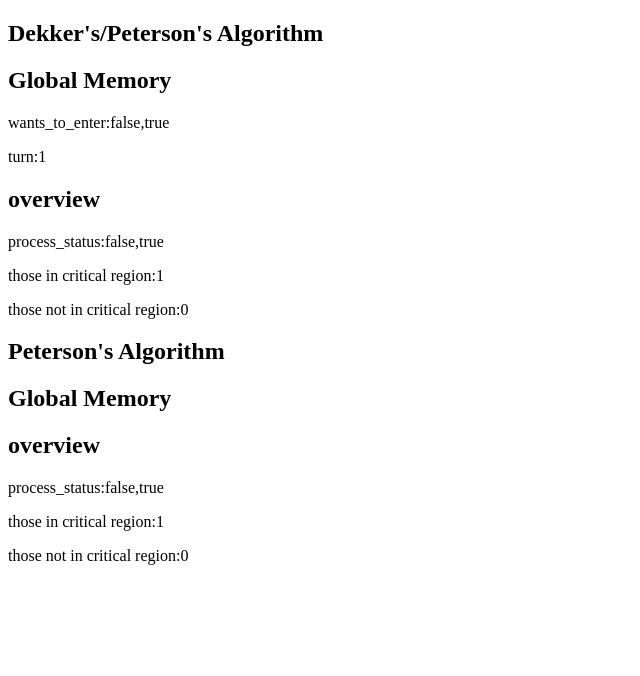
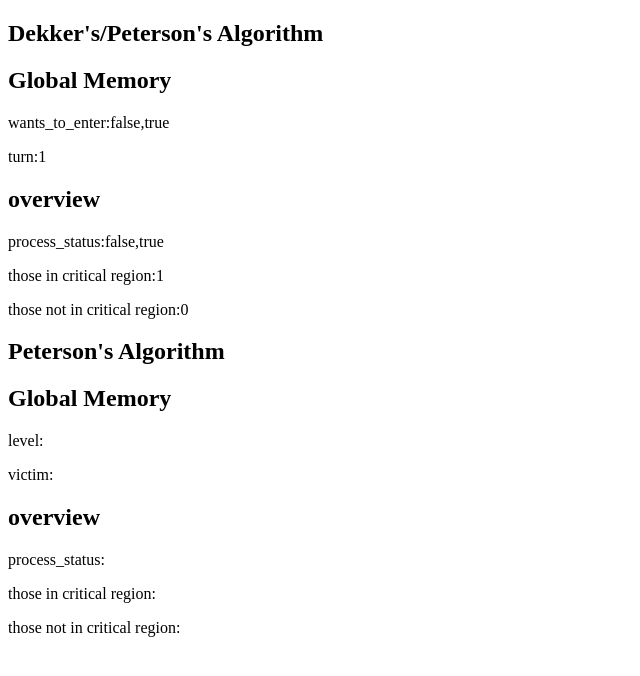
Before and after one commit to li6in9muyou/software-mutex-sim, a Svelte app: page / in a window 1280 px wide. Shown: the top 676 px of the page, without its empty margins (0-640 px from the left). Built offline with nearby package versions, Linux system fonts and the light colour scheme.

Commit message:
wip: prettier eat my code

```diff
--- a/src/algorithms/Peterson/Peterson.svelte
+++ b/src/algorithms/Peterson/Peterson.svelte
@@ -1,28 +1,27 @@
 <script>
-  import {
-    process_status,
-    those_in_critical_region,
-    those_contending,
-  } from "../../SveltePort";
-  import { process_create, process_count } from "./Peterson";
   import { onMount } from "svelte";
-  import { level_store, victim_store } from "./Peterson.js";
+  import { level_store, process_count, victim_store } from "./Peterson";
 
   console.info("Peterson's begins");
-  onMount(async () => {
+  onMount(() => {
     for (let i = 0; i < process_count; i++) {
-      await process_create(i);
+      const t = new Worker(new URL("./worker.ts", import.meta.url), {
+        type: "module",
+      });
+      t.onmessage = (ev) => console.info(`${i} said: ` + ev.data);
+      t.postMessage(i);
     }
+    console.log("done spawning");
   });
 </script>
 
 <section>
   <h1>Peterson's Algorithm</h1>
   <h2>Global Memory</h2>
-  <p>{$level_store}</p>
-  <p>{$victim_store}</p>
+  <p>level: {$level_store}</p>
+  <p>victim: {$victim_store}</p>
   <h2>overview</h2>
-  <p>process_status:{$process_status}</p>
-  <p>those in critical region:{$those_in_critical_region}</p>
-  <p>those not in critical region:{$those_contending}</p>
+  <p>process_status:</p>
+  <p>those in critical region:</p>
+  <p>those not in critical region:</p>
 </section>
--- a/src/algorithms/Peterson/Peterson.ts
+++ b/src/algorithms/Peterson/Peterson.ts
@@ -17,11 +17,11 @@ function should_wait(who, now) {
 }
 
 export async function lock(me) {
+  console.log(me, "trys to lock", level, victim);
   for (let i = 1; i < process_count; i++) {
     level[me] = i + 1;
     victim[i] = me;
-    level_store.set(level);
-    victim_store.set(victim);
+    console.log(level, victim);
     do {
       await Yield();
     } while (should_wait(me, i));
--- /dev/null
+++ b/src/algorithms/Peterson/worker.ts
@@ -0,0 +1,9 @@
+import { Idle } from "../../utility";
+import { lock, unlock } from "./Peterson";
+
+self.onmessage = async (ev) => {
+  await lock(ev.data);
+  await Idle();
+  await unlock(ev.data);
+  self.postMessage(`${ev.data} done`);
+};
--- a/tsconfig.json
+++ b/tsconfig.json
@@ -12,6 +12,7 @@
      * Note that setting allowJs false does not prevent the use
      * of JS in `.svelte` files.
      */
+    "lib": ["webworker", "dom"],
     "allowJs": true,
     "checkJs": true,
     "isolatedModules": true
```
